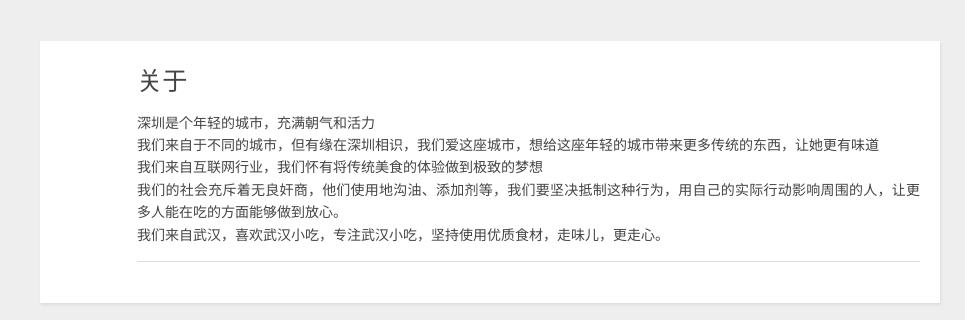
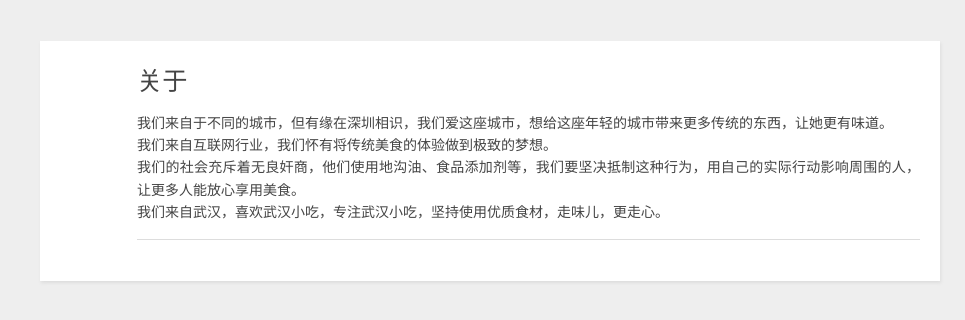
Before and after one commit to goxin/goxin.github.io, a plain HTML site: page about/index.html in a window 1280 px wide. Shown: the part 117-437 px from the top of the page, 0-965 px from the left. Drawn offline with nearby package versions, Linux system fonts and the light colour scheme; a script that the page names is missing.

Commit message:
Site updated: 2014-09-02 17:54:23

```diff
--- a/about/index.html
+++ b/about/index.html
@@ -59,7 +59,7 @@
     </header>
     <div class="entry">
 
-        <p>深圳是个年轻的城市，充满朝气和活力<br>我们来自于不同的城市，但有缘在深圳相识，我们爱这座城市，想给这座年轻的城市带来更多传统的东西，让她更有味道<br>我们来自互联网行业，我们怀有将传统美食的体验做到极致的梦想<br>我们的社会充斥着无良奸商，他们使用地沟油、添加剂等，我们要坚决抵制这种行为，用自己的实际行动影响周围的人，让更多人能在吃的方面能够做到放心。<br>我们来自武汉，喜欢武汉小吃，专注武汉小吃，坚持使用优质食材，走味儿，更走心。</p>
+        <p>我们来自于不同的城市，但有缘在深圳相识，我们爱这座城市，想给这座年轻的城市带来更多传统的东西，让她更有味道。<br>我们来自互联网行业，我们怀有将传统美食的体验做到极致的梦想。<br>我们的社会充斥着无良奸商，他们使用地沟油、食品添加剂等，我们要坚决抵制这种行为，用自己的实际行动影响周围的人，让更多人能放心享用美食。<br>我们来自武汉，喜欢武汉小吃，专注武汉小吃，坚持使用优质食材，走味儿，更走心。</p>
 
 
     </div>
```
Also changed, not shown: 1 other file.
